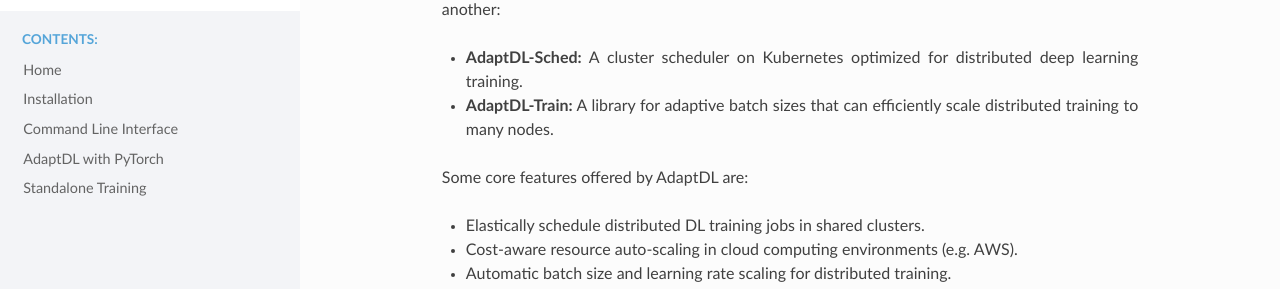
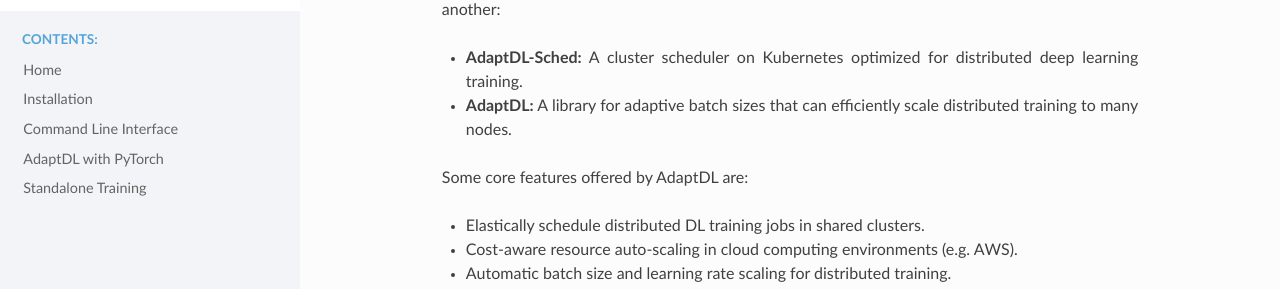
Before and after one commit to petuum/adaptdl, a Sphinx documentation site: the page built from docs/README.rst, in a window 1280 px wide and 900 px high, scrolled down 345 px. Shown: the part 162-451 px from the top of the window. Built offline with Sphinx 7.4.7 and the Read the Docs theme 2.0.0, drawn with Linux system fonts in a browser that asks for light colours; pages that are not in the unit, such as notebooks, are missing from menus.

Commit message:
Update README.rst

```diff
--- a/docs/README.rst
+++ b/docs/README.rst
@@ -32,8 +32,8 @@
 
 * **AdaptDL-Sched:** A cluster scheduler on Kubernetes optimized for distributed
   deep learning training.
-* **AdaptDL-Train:** A library for adaptive batch sizes that can efficiently
-  scale distributed training to many nodes.
+* **AdaptDL:** A library for adaptive batch sizes that can efficiently scale
+  distributed training to many nodes.
 
 Some core features offered by AdaptDL are:
 
```
